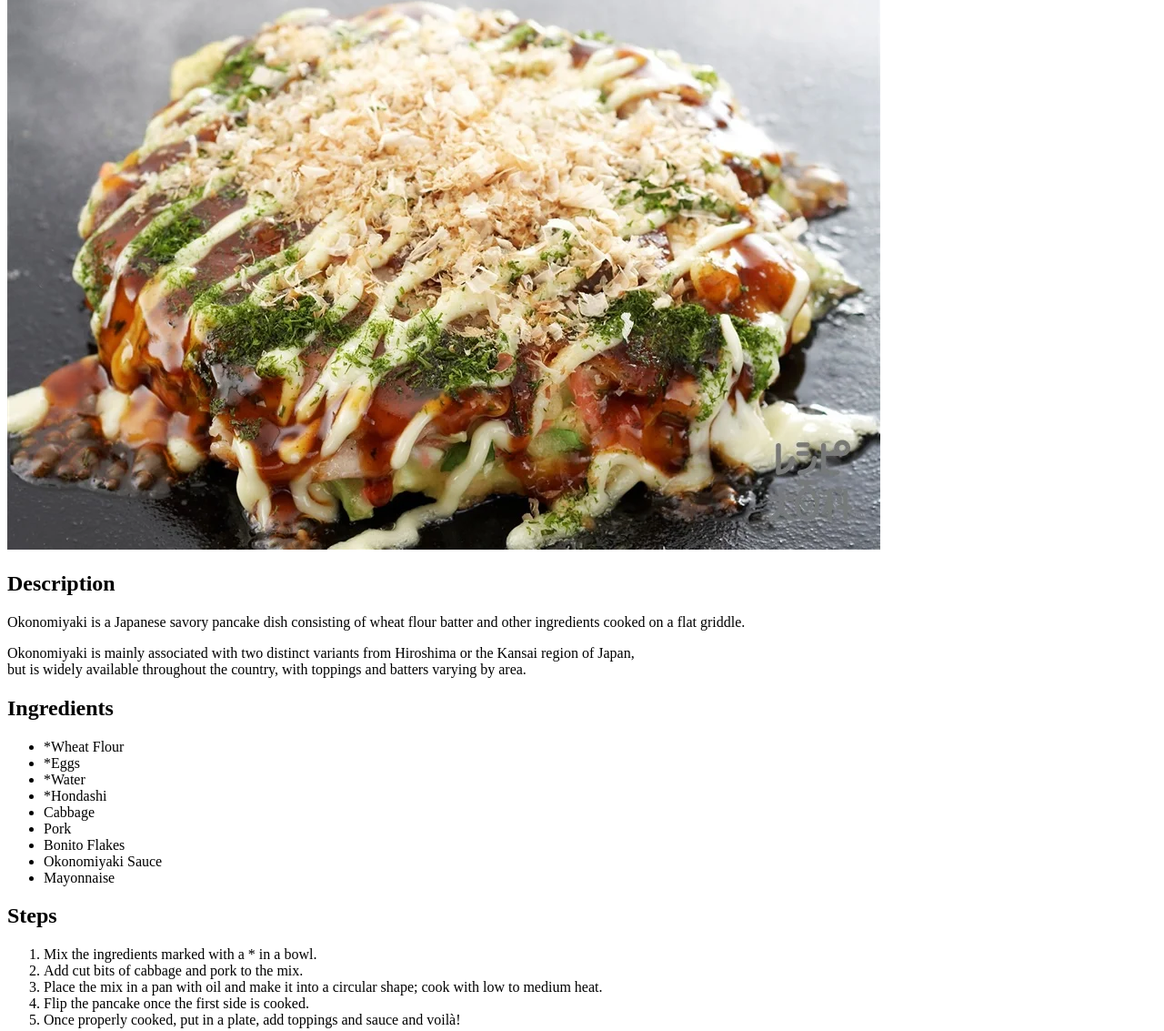
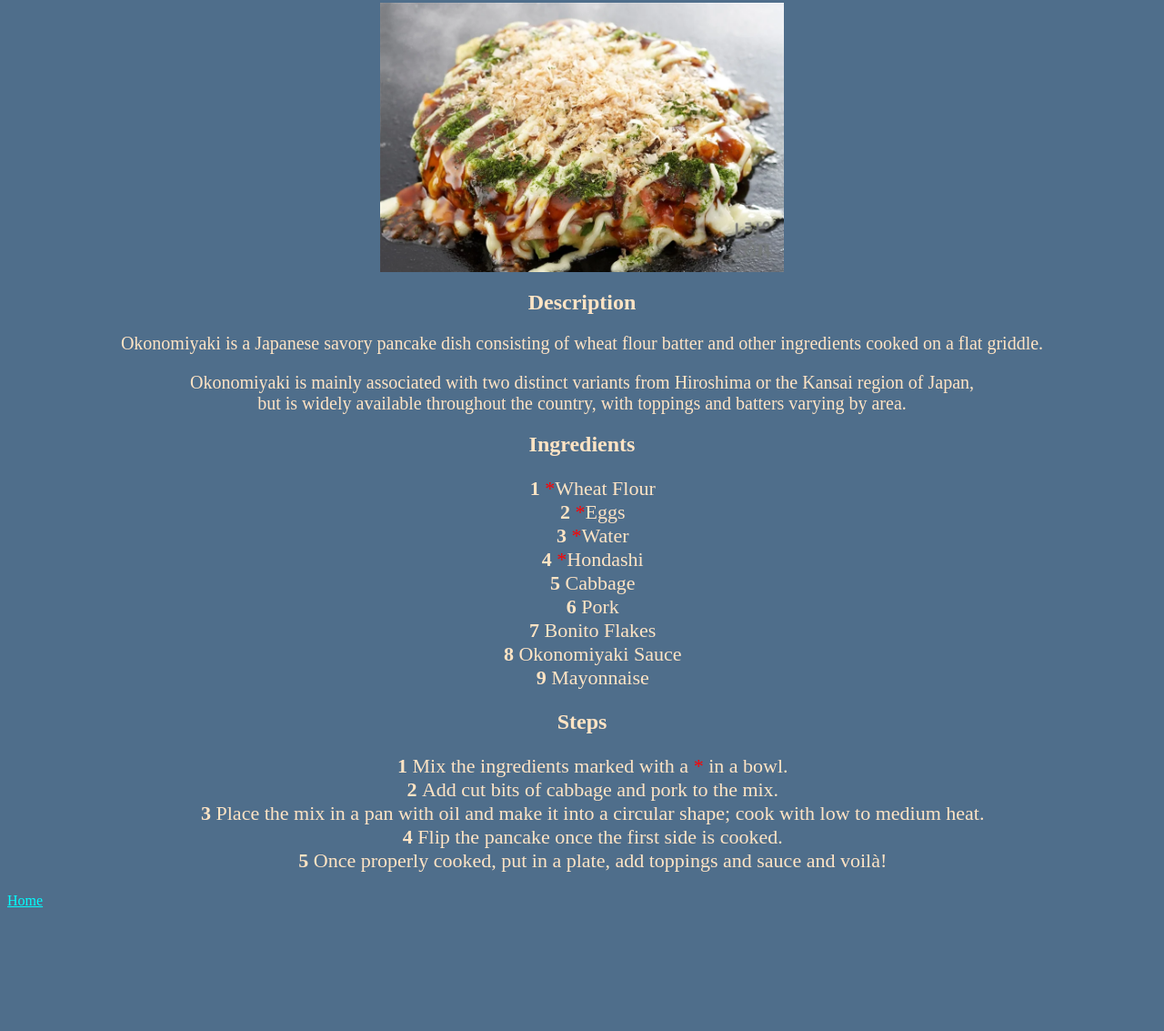
Before and after one commit to Mathboss42/odin-recipes, a plain HTML site: page recipes/okonomiyaki.html in a window 1280 px wide. Shown: the part 125-1258 px from the top of the page at 91% size. After the commit the page ends 1132 px from the top, so only its background shows below. Drawn offline with Linux system fonts and the light colour scheme.

Commit message:
Add basic CSS to project

```diff
--- /dev/null
+++ b/css/styles.css
@@ -0,0 +1,59 @@
+body {
+    background-color: rgb(79, 110, 139);
+}
+
+h1, h2, h3, p, ol, ul {
+    text-align: center;
+}
+
+img {
+    display: block;
+    margin-left: auto;
+    margin-right: auto;
+    width: 444px;
+}
+
+h1 {
+    font-size: 46px;
+}
+
+h1, h2, h3, p, ul, ol {
+    color: bisque;
+}
+
+p {
+    font-size: 20px;
+}
+
+ul, ol {
+    list-style: none;
+    font-size: 28px;
+}
+
+ol {
+    counter-reset: li
+}
+
+a, .link-item li::before, .link-item li::before {
+    color: aqua;
+}
+
+ul li::before, ol li::before {
+    content: counter(li);
+    font-weight: bold;
+    display: inline-block;
+    width: 1em;
+    margin-left: -1em;
+}
+
+li {
+    counter-increment: li;
+}
+
+.steps, .ingredients {
+    font-size: 22px;
+}
+
+.star {
+    color: rgb(255, 0, 0);
+}
--- a/recipes/okonomiyaki.html
+++ b/recipes/okonomiyaki.html
@@ -4,6 +4,7 @@
     <meta charset="UTF-8">
     <meta http-equiv="X-UA-Compatible" content="IE=edge">
     <meta name="viewport" content="width=device-width, initial-scale=1.0">
+    <link rel="stylesheet" href="./../css/styles.css">
     <title>Okonomiyaki</title>
 </head>
 <body>
@@ -13,11 +14,11 @@
     <p>Okonomiyaki is a Japanese savory pancake dish consisting of wheat flour batter and other ingredients cooked on a flat griddle.</p>
     <p>Okonomiyaki is mainly associated with two distinct variants from Hiroshima or the Kansai region of Japan,<br>but is widely available throughout the country, with toppings and batters varying by area.</p>
     <h2>Ingredients</h2>
-    <ul>
-        <li>*Wheat Flour</li>
-        <li>*Eggs</li>
-        <li>*Water</li>
-        <li>*Hondashi</li>
+    <ul class="ingredients">
+        <li><span class="star">*</span>Wheat Flour</li>
+        <li><span class="star">*</span>Eggs</li>
+        <li><span class="star">*</span>Water</li>
+        <li><span class="star">*</span>Hondashi</li>
         <li>Cabbage</li>
         <li>Pork</li>
         <li>Bonito Flakes</li>
@@ -25,8 +26,8 @@
         <li>Mayonnaise</li>
     </ul>
     <h2>Steps</h2>
-    <ol>
-        <li>Mix the ingredients marked with a * in a bowl.</li>
+    <ol class="steps">
+        <li>Mix the ingredients marked with a <span class="star">*</span> in a bowl.</li>
         <li>Add cut bits of cabbage and pork to the mix.</li>
         <li>Place the mix in a pan with oil and make it into a circular shape; cook with low to medium heat.</li>
         <li>Flip the pancake once the first side is cooked.</li>
```
Also changed, not shown: index.html (+4 -2 lines), recipes/ramen.html (+3 -2 lines), recipes/tonkatsu.html (+3 -2 lines), img/jojocooking.webp (added).
